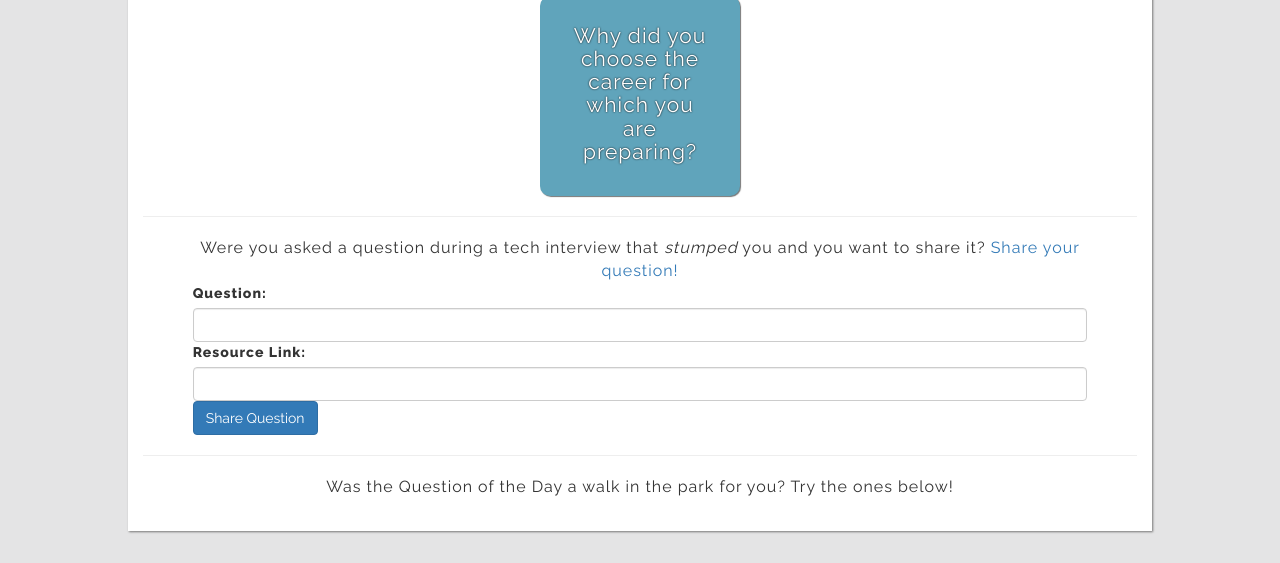
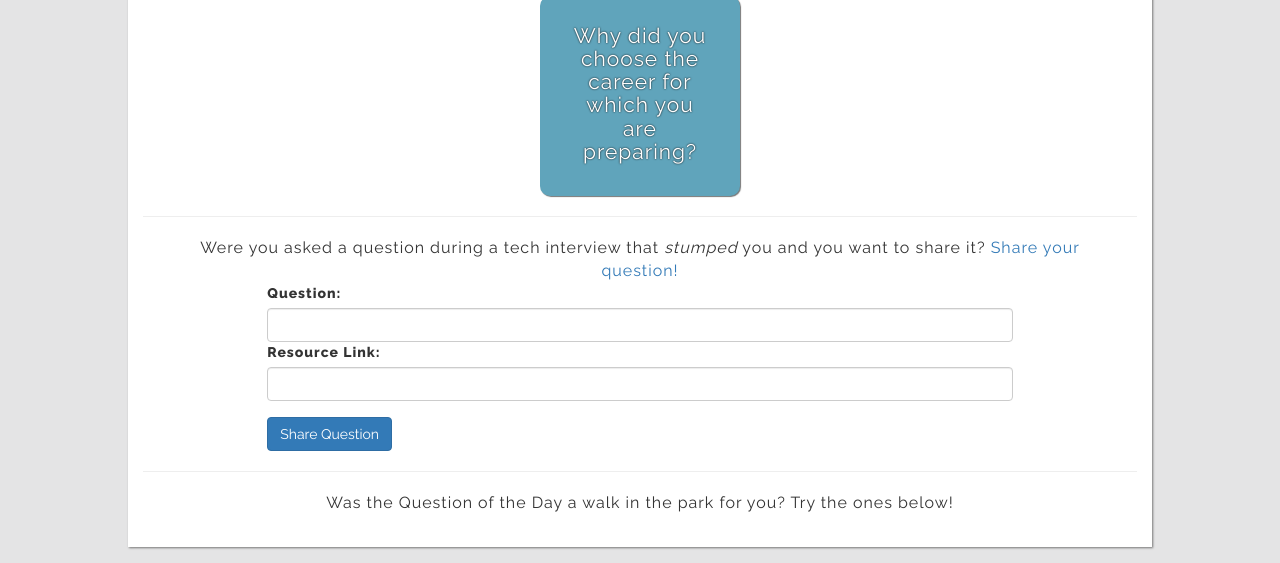
Before and after one commit to Ly900/Tech-Wiz-Me, a website: page public/index.html in a window 1280 px wide. Shown: the part 246-809 px from the top of the page. Drawn offline with nearby package versions, Linux system fonts and the light colour scheme; no server answers.

Commit message:
style and layout form and button

```diff
--- a/public/index.html
+++ b/public/index.html
@@ -49,7 +49,7 @@
         </p>
     </div>
 
-    <div class="row" data-ng-hide="!showForm">
+    <div class="row" id="form" data-ng-show="showForm">
         <form class="form">
 
           <label for="question">Question:</label>
@@ -58,7 +58,9 @@
           <label for="resource_links">Resource Link:</label>
           <input type="text" id="resource_links" class="form-control" data-ng-model="problem.resource_links"/>
 
-          <button class="btn btn-primary" data-ng-click="addProblem()">Share Question</button>
+          <button class="btn btn-primary" id="share" data-ng-click="addProblem()">
+            Share Question
+          </button>
 
         </form>
     </div>
--- a/public/main.css
+++ b/public/main.css
@@ -1,6 +1,6 @@
 @import url(https://fonts.googleapis.com/css?family=Raleway:400,600,800);
 
-html, body, div, header, h1, h2, h3, h4, p {
+html, body, div, header, h1, h2, h3, h4, p, a {
   margin: 0;
   padding: 0;
   border: 0;
@@ -37,6 +37,12 @@ body {
   /*border-right: 1px solid #A61300;*/
 }
 
+input {
+  margin: 0 auto;
+  padding: 0px;
+  width: 100%;
+}
+
 /*************************************
 CONTAINERS
 *************************************/
@@ -59,6 +65,23 @@ div.row, .cards {
   flex-wrap: wrap;
   align-items: center;
   align-content: center;
+}
+
+div#form {
+  max-width: 75%;
+  margin: 0 auto;
+  /*border: 1px solid red;*/
+}
+
+/*************************************
+LINKS & BUTTONS
+*************************************/
+a {
+  cursor: pointer;
+}
+
+button#share {
+  margin-top: 1rem;
 }
 
 /*************************************
@@ -140,6 +163,7 @@ img.menu-icon {
  /*margin:0 auto;*/
  margin-top: auto;
  padding-bottom: 2px;
+ cursor: pointer;
 }
 
 div.menu-icon-buttons {
```
